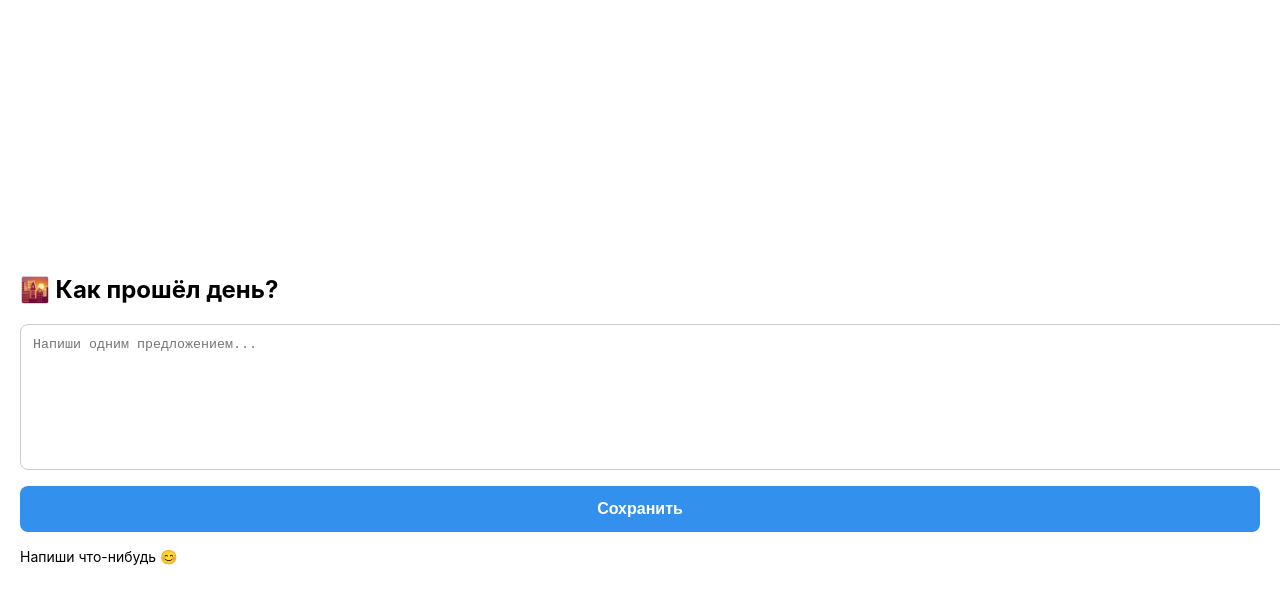
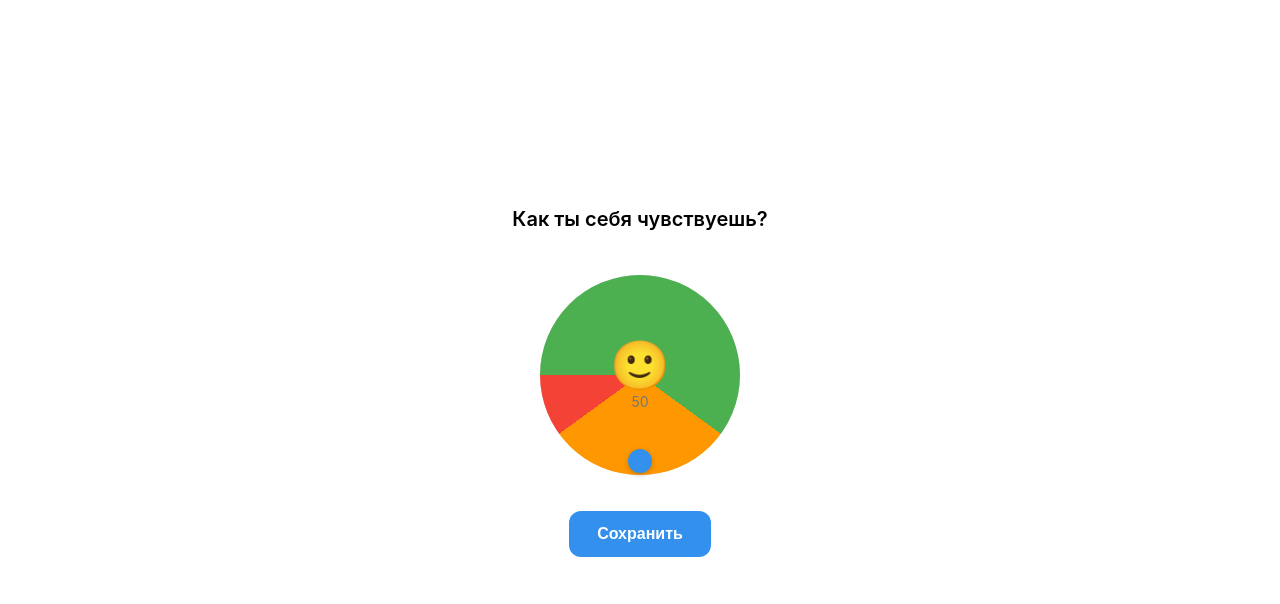
Before and after one commit to Tatashu/mood-miniapp, a plain HTML site: page index.html in a window 1280 px wide. Both pictures are taken after a click on the button "Сохранить". Drawn offline with Linux system fonts and the light colour scheme.

Commit message:
Update index.html

```diff
--- a/index.html
+++ b/index.html
@@ -3,83 +3,239 @@
 <head>
   <meta charset="UTF-8" />
   <meta name="viewport" content="width=device-width, initial-scale=1.0, viewport-fit=cover">
-  <title>Моё настроение</title>
+  <title>Настроение</title>
   <script src="https://js.telegram.org/bot/api.js"></script>
   <style>
+    * { margin: 0; padding: 0; box-sizing: border-box; }
     body {
-      margin: 0;
-      padding: 20px;
-      font-family: -apple-system, BlinkMacSystemFont, sans-serif;
       background: var(--tg-theme-bg-color, #ffffff);
       color: var(--tg-theme-text-color, #000000);
+      font-family: -apple-system, BlinkMacSystemFont, 'SF Pro', sans-serif;
       display: flex;
       flex-direction: column;
+      align-items: center;
+      justify-content: center;
       min-height: 100vh;
+      padding: 20px;
     }
-    .container { flex: 1; display: flex; flex-direction: column; justify-content: center; }
-    h1 { font-size: 24px; margin: 0 0 20px; }
-    textarea {
+    .title {
+      font-size: 20px;
+      font-weight: 600;
+      margin-bottom: 24px;
+      text-align: center;
+    }
+    .mood-circle {
+      position: relative;
+      width: 200px;
+      height: 200px;
+      margin: 20px 0;
+    }
+    .circle-bg {
+      position: absolute;
       width: 100%;
-      height: 120px;
-      padding: 12px;
-      border-radius: 8px;
-      border: 1px solid var(--tg-theme-hint-color, #ccc);
-      background: var(--tg-theme-bg-color, #fff);
-      color: var(--tg-theme-text-color, #000);
-      resize: none;
-      margin-bottom: 16px;
+      height: 100%;
+      border-radius: 50%;
+      border: 8px solid var(--tg-theme-hint-color, #e0e0e0);
+    }
+    .circle-fill {
+      position: absolute;
+      width: 100%;
+      height: 100%;
+      border-radius: 50%;
+      clip-path: polygon(50% 50%, 50% 0%, 100% 0%, 100% 100%, 0% 100%, 0% 0%, 50% 0%);
+      background: conic-gradient(
+        #4caf50 0%,
+        #4caf50 60%,
+        #ff9800 60%,
+        #ff9800 90%,
+        #f44336 90%,
+        #f44336 100%
+      );
+      transform: rotate(-90deg);
+    }
+    .indicator {
+      position: absolute;
+      top: 50%;
+      left: 50%;
+      width: 24px;
+      height: 24px;
+      background: var(--tg-theme-button-color, #3390ec);
+      border-radius: 50%;
+      transform: translate(-50%, -50%);
+      box-shadow: 0 2px 6px rgba(0,0,0,0.2);
+      z-index: 2;
+    }
+    .center {
+      position: absolute;
+      top: 50%;
+      left: 50%;
+      transform: translate(-50%, -50%);
+      text-align: center;
+      z-index: 1;
+    }
+    .emoji {
+      font-size: 48px;
+      line-height: 1;
+      transition: transform 0.2s;
+    }
+    .value {
+      font-size: 14px;
+      color: var(--tg-theme-hint-color, #777);
+      margin-top: 4px;
     }
     button {
       background: var(--tg-theme-button-color, #3390ec);
       color: var(--tg-theme-button-text-color, #ffffff);
       border: none;
-      border-radius: 8px;
-      padding: 14px;
+      border-radius: 12px;
+      padding: 14px 28px;
       font-size: 16px;
       font-weight: 600;
+      margin-top: 16px;
       cursor: pointer;
+      transition: opacity 0.2s;
     }
-    button:disabled { opacity: 0.6; }
-    .status { margin-top: 16px; font-size: 14px; color: var(--tg-theme-hint-color); }
+    button:disabled {
+      opacity: 0.6;
+      cursor: default;
+    }
+    .status {
+      margin-top: 16px;
+      font-size: 14px;
+      color: var(--tg-theme-hint-color, #777);
+      text-align: center;
+      min-height: 1.4em;
+    }
   </style>
 </head>
 <body>
-  <div class="container">
-    <h1>🌇 Как прошёл день?</h1>
-    <textarea id="moodInput" placeholder="Напиши одним предложением..."></textarea>
-    <button id="sendBtn">Сохранить</button>
-    <div class="status" id="status"></div>
+  <div class="title">Как ты себя чувствуешь?</div>
+
+  <div class="mood-circle" id="moodCircle">
+    <div class="circle-bg"></div>
+    <div class="circle-fill" id="circleFill"></div>
+    <div class="indicator" id="indicator"></div>
+    <div class="center">
+      <div class="emoji" id="emoji">🙂</div>
+      <div class="value" id="value">50</div>
+    </div>
   </div>
 
+  <button id="saveBtn">Сохранить</button>
+  <div class="status" id="status"></div>
+
   <script>
-    // Инициализация Telegram WebApp
     const tg = window.Telegram?.WebApp;
     if (tg) {
-      tg.expand(); // развернуть на всю высоту
-      tg.ready();   // сообщить, что приложение готово
+      tg.expand();
+      tg.ready();
     }
 
-    document.getElementById('sendBtn').addEventListener('click', async () => {
-      const text = document.getElementById('moodInput').value.trim();
-      const statusEl = document.getElementById('status');
+    // DOM
+    const circle = document.getElementById('moodCircle');
+    const indicator = document.getElementById('indicator');
+    const emojiEl = document.getElementById('emoji');
+    const valueEl = document.getElementById('value');
+    const saveBtn = document.getElementById('saveBtn');
+    const statusEl = document.getElementById('status');
 
-      if (!text) {
-        statusEl.textContent = 'Напиши что-нибудь 😊';
-        return;
+    let moodValue = 50; // 0–100
+
+    // Обновление UI
+    function updateUI() {
+      // Позиция индикатора (по окружности)
+      const radius = 86; // (200 - 8*2 - 24)/2 ≈ 86
+      const angle = (moodValue / 100) * 2 * Math.PI - Math.PI / 2;
+      const x = radius * Math.cos(angle);
+      const y = radius * Math.sin(angle);
+      indicator.style.transform = `translate(calc(-50% + ${x}px), calc(-50% + ${y}px))`;
+
+      // Заполнение круга
+      const fillAngle = (moodValue / 100) * 360;
+      document.getElementById('circleFill').style.clipPath =
+        `polygon(50% 50%, 50% 0%, ${100}% 0%, ${100}% ${100}%, 0% ${100}%, 0% 0%, 50% 0%)`;
+
+      // Смайлик и цвет
+      if (moodValue <= 30) {
+        emojiEl.textContent = '😞';
+        emojiEl.style.color = '#f44336';
+      } else if (moodValue <= 60) {
+        emojiEl.textContent = '🙂';
+        emojiEl.style.color = '#ff9800';
+      } else {
+        emojiEl.textContent = '😊';
+        emojiEl.style.color = '#4caf50';
       }
 
-      // Отправляем данные боту (бот получит update типа `web_app_data`)
-      tg?.sendData(JSON.stringify({
-        action: 'save_mood',
+      valueEl.textContent = moodValue;
+    }
+
+    // Расчёт угла из координат
+    function getAngleFromTouch(clientX, clientY) {
+      const rect = circle.getBoundingClientRect();
+      const centerX = rect.left + rect.width / 2;
+      const centerY = rect.top + rect.height / 2;
+      const dx = clientX - centerX;
+      const dy = clientY - centerY;
+      let angle = Math.atan2(dy, dx); // -π до +π
+      if (angle < -Math.PI / 2) angle += 2 * Math.PI; // сдвигаем, чтобы 0° был вверху
+      return angle;
+    }
+
+    // Обработчики
+    function handleMove(e) {
+      e.preventDefault();
+      const clientX = e.touches ? e.touches[0].clientX : e.clientX;
+      const clientY = e.touches ? e.touches[0].clientY : e.clientY;
+      let angle = getAngleFromTouch(clientX, clientY);
+      // Преобразуем угол → значение 0–100
+      moodValue = Math.round(((angle + Math.PI / 2) / (2 * Math.PI)) * 100);
+      if (moodValue < 0) moodValue = 0;
+      if (moodValue > 100) moodValue = 100;
+      updateUI();
+    }
+
+    circle.addEventListener('mousedown', (e) => {
+      document.addEventListener('mousemove', handleMove);
+      document.addEventListener('mouseup', () => {
+        document.removeEventListener('mousemove', handleMove);
+      }, { once: true });
+      handleMove(e);
+    });
+
+    circle.addEventListener('touchstart', (e) => {
+      document.addEventListener('touchmove', handleMove, { passive: false });
+      document.addEventListener('touchend', () => {
+        document.removeEventListener('touchmove', handleMove);
+      }, { once: true });
+      handleMove(e);
+    });
+
+    // Инициализация
+    updateUI();
+
+    // Сохранение
+    saveBtn.addEventListener('click', () => {
+      const entry = {
         date: new Date().toISOString().split('T')[0],
-        mood: text
-      }));
+        mood: moodValue,
+        timestamp: Date.now()
+      };
+
+      // 1. В localStorage
+      const entries = JSON.parse(localStorage.getItem('mood_entries') || '[]');
+      entries.push(entry);
+      localStorage.setItem('mood_entries', JSON.stringify(entries));
+
+      // 2. Боту (если нужно)
+      tg?.sendData(JSON.stringify({ action: 'mood', ...entry }));
 
       statusEl.textContent = '✅ Сохранено!';
-      document.getElementById('sendBtn').disabled = true;
-
-      // Через 2 сек — закрыть
-      setTimeout(() => tg?.close(), 2000);
+      saveBtn.disabled = true;
+      setTimeout(() => {
+        statusEl.textContent = '';
+        saveBtn.disabled = false;
+      }, 2000);
     });
   </script>
 </body>
```
